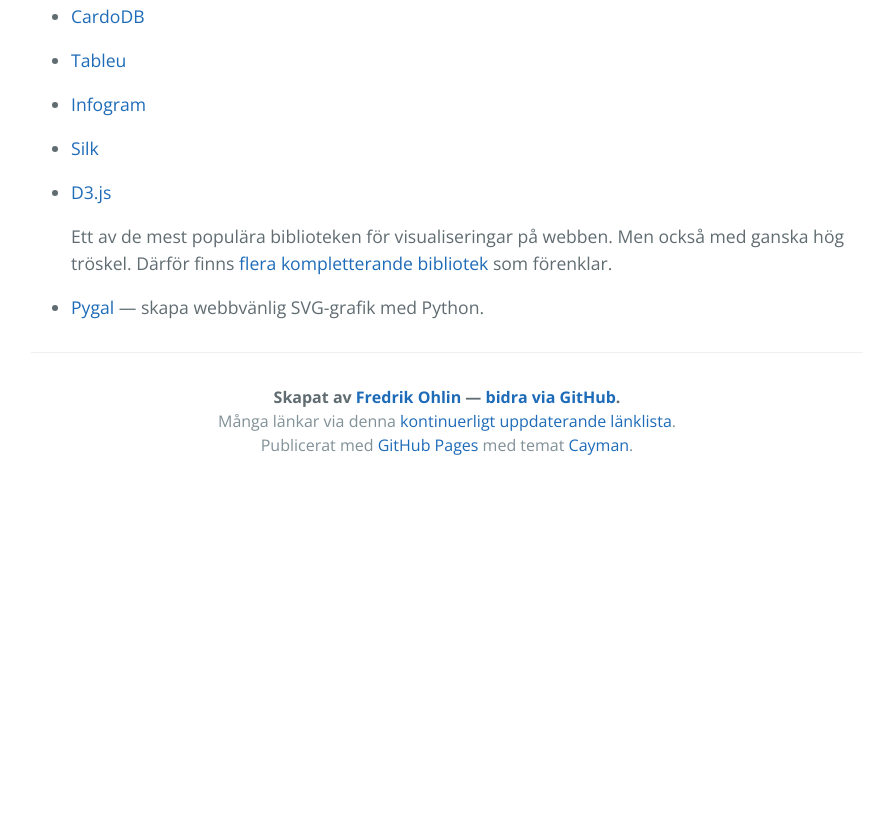
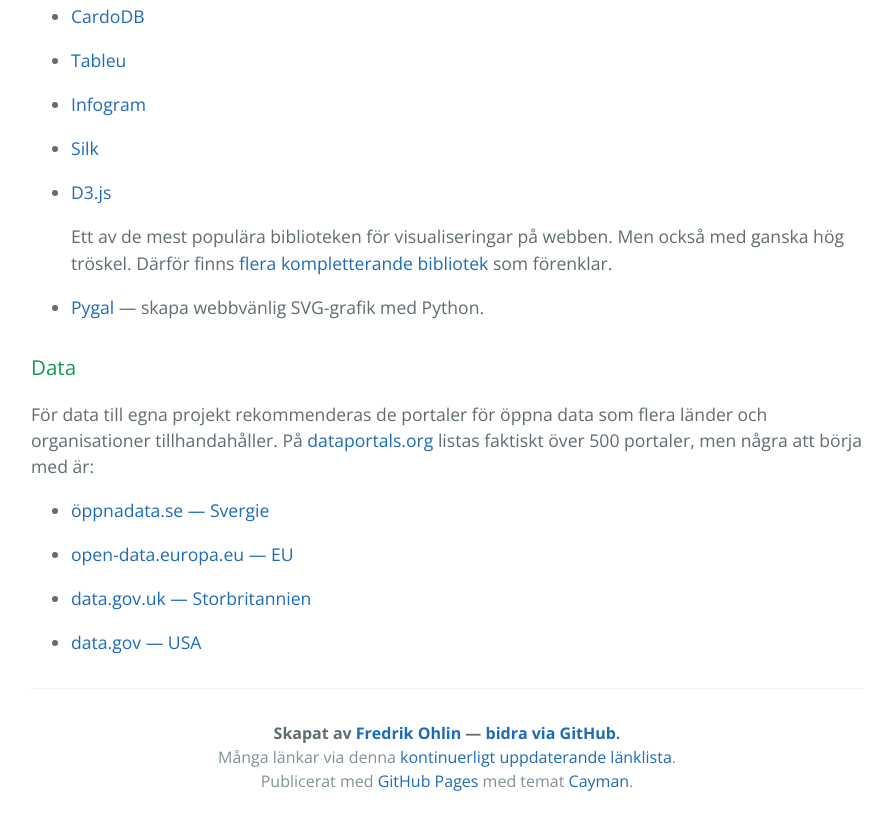
Before and after one commit to fohlin/informationsdesign, a plain HTML site: page index.html in a window 1280 px wide. Shown: the part 2745-3570 px from the top of the page, without its empty margins (193-1085 px from the left). Before the commit the page ends 3234 px from the top, so only its background shows below. Drawn offline with nearby package versions, Linux system fonts and the light colour scheme.

Commit message:
Added data section

```diff
--- a/index.html
+++ b/index.html
@@ -139,6 +139,15 @@
         </li>
       </ul>
 
+      <h3>Data</h3>
+      <p>För data till egna projekt rekommenderas de portaler för öppna data som flera länder och organisationer tillhandahåller. På <a href="http://dataportals.org" title="Samlingsplats för portaler med öppna data">dataportals.org</a> listas faktiskt över 500 portaler, men några att börja med är:</p>
+      <ul>
+        <li><a href="http://öppnadata.se/">öppnadata.se — Svergie</a></li>
+        <li><a href="https://open-data.europa.eu/">open-data.europa.eu — EU</a></li>
+        <li><a href="https://data.gov.uk/">data.gov.uk — Storbritannien</a></li>
+        <li><a href="http://www.data.gov/">data.gov — USA</a></li>
+      </ul>
+
 
 
       <footer class="site-footer">
```
